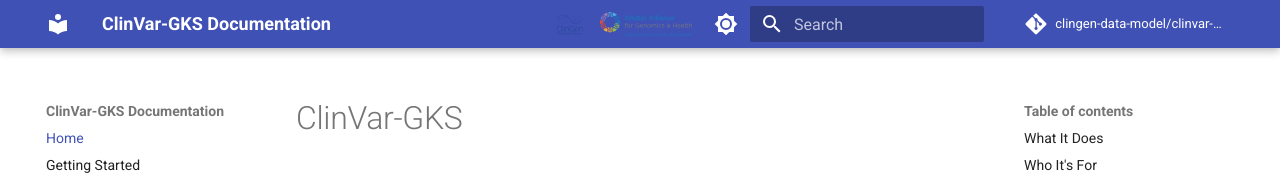
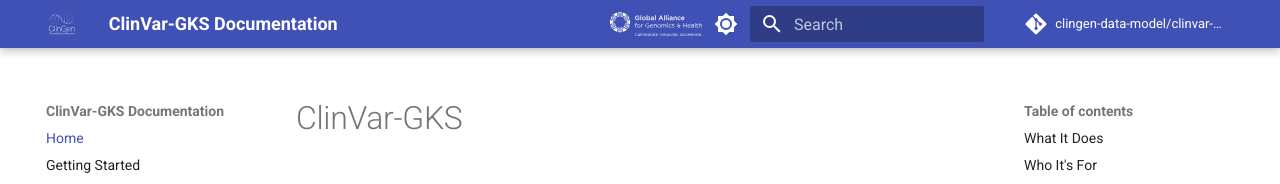
Before and after one commit to clingen-data-model/clinvar-gks, an MkDocs documentation site: the page built from docs/index.md, in a window 1280 px wide. Shown: the top 184 px of the page. Built offline with MkDocs 1.6.1 and Material for MkDocs 9.7.7, drawn with Linux system fonts in a browser that asks for light colours; comment, search, counter and statistics services are not loaded.

Commit message:
Use ClinGen logo as site logo, move GA4GH logo after title, remove settings.local.json from tracking

```diff
--- a/docs/overrides/partials/header.html
+++ b/docs/overrides/partials/header.html
@@ -10,7 +10,7 @@
 <header class="{{ class }}" data-md-component="header">
   <nav class="md-header__inner md-grid" aria-label="{{ lang.t('header') }}">
     <a href="{{ config.extra.homepage | d(nav.homepage.url, true) | url }}" title="{{ config.site_name | e }}" class="md-header__button md-logo" aria-label="{{ config.site_name }}" data-md-component="logo">
-      {% include "partials/logo.html" %}
+      <img src="{{ config.theme.logo | url }}" alt="{{ config.site_name }}" height="24">
     </a>
     <label class="md-header__button md-icon" for="__drawer">
       {% set icon = config.theme.icon.menu or "material/menu" %}
@@ -34,14 +34,9 @@
         </div>
       </div>
     </div>
-    <div class="md-header__logos">
-      <a href="https://clinicalgenome.org" title="ClinGen" target="_blank" rel="noopener">
-        <img src="{{ 'assets/images/clingen-logo.svg' | url }}" alt="ClinGen" height="24">
-      </a>
-      <a href="https://www.ga4gh.org" title="GA4GH" target="_blank" rel="noopener">
-        <img src="{{ 'assets/images/ga4gh-logo.svg' | url }}" alt="GA4GH" height="24">
-      </a>
-    </div>
+    <a href="https://www.ga4gh.org" title="GA4GH" target="_blank" rel="noopener" class="md-header__ga4gh">
+      <img src="{{ 'assets/images/ga4gh-logo.svg' | url }}" alt="GA4GH" height="24">
+    </a>
     {% if config.theme.palette %}
       {% if not config.theme.palette is mapping %}
         {% include "partials/palette.html" %}
--- a/docs/stylesheets/extra.css
+++ b/docs/stylesheets/extra.css
@@ -1,23 +1,19 @@
-.md-header__logos {
+/* Make site logo (ClinGen) white on the dark header background */
+.md-header .md-logo img {
+  filter: brightness(0) invert(1);
+}
+
+/* GA4GH logo positioned right after the title */
+.md-header__ga4gh {
   display: flex;
   align-items: center;
-  gap: 0.75rem;
-  margin-right: 0.5rem;
+  margin-left: 0.75rem;
   flex-shrink: 0;
-}
-
-.md-header__logos a {
-  display: flex;
-  align-items: center;
   line-height: 0;
 }
 
-.md-header__logos img {
+.md-header__ga4gh img {
   height: 24px;
   width: auto;
-}
-
-/* Invert logos for dark mode so they remain visible */
-[data-md-color-scheme="slate"] .md-header__logos img {
   filter: brightness(0) invert(1);
 }
--- a/mkdocs.yml
+++ b/mkdocs.yml
@@ -7,6 +7,7 @@ repo_name: clingen-data-model/clinvar-gks
 theme:
   name: material
   custom_dir: docs/overrides
+  logo: assets/images/clingen-logo.svg
   palette:
     - scheme: default
       primary: indigo
```
Also changed, not shown: 1 other file.
